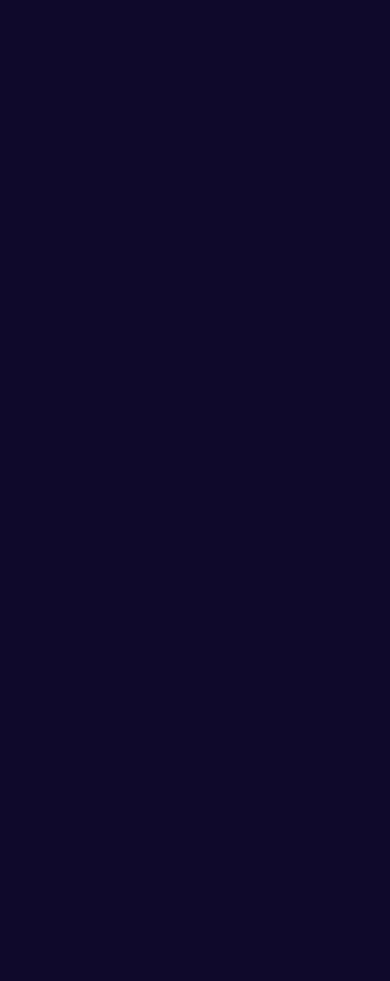
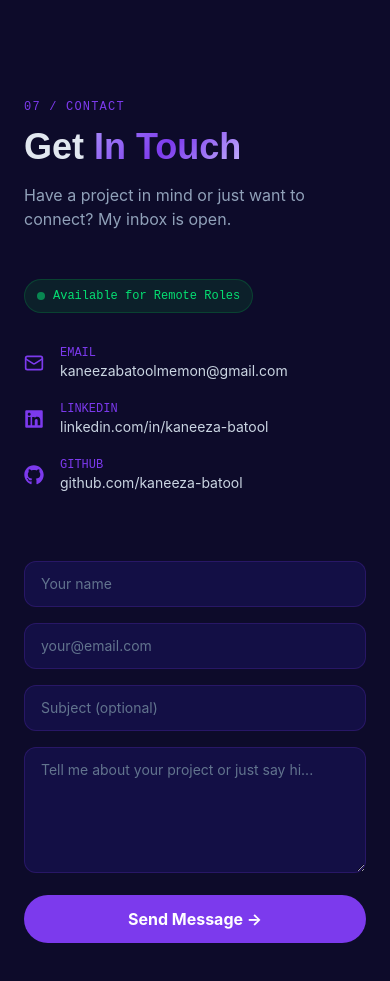
Before and after one commit to kaneeza-batool/kaneeza-batool-portfolio, a React (Vite) app: page / in a window 390 px wide. Shown: the part 9160-10141 px from the top of the page. Before the commit the page ends 9163 px from the top, so only its background shows below. Built offline with nearby package versions, Linux system fonts and the light colour scheme.

Commit message:
feat: build contact section with EmailJS form

```diff
--- a/src/App.jsx
+++ b/src/App.jsx
@@ -6,6 +6,7 @@ import Skills from  './components/Skills'
 import Projects from './components/Projects'
 import Programs from './components/Programs'
 import Journey from './components/Journey'
+import Contact from './components/Contact'
 
 function App() {
   return (
@@ -17,6 +18,7 @@ function App() {
       <Projects />
       <Programs />
       <Journey />
+      <Contact />
       <section id="contact" />
     </main>
   )
--- a/src/components/Contact.jsx
+++ b/src/components/Contact.jsx
@@ -0,0 +1,253 @@
+import { useState } from 'react'
+import { motion } from 'framer-motion'
+import { Mail, Loader2 } from 'lucide-react'
+import { FaLinkedin, FaGithub } from 'react-icons/fa'
+import emailjs from 'emailjs-com'
+
+// SETUP: Replace these with your EmailJS credentials from emailjs.com
+const EMAILJS_SERVICE_ID = ''
+const EMAILJS_TEMPLATE_ID = ''
+const EMAILJS_PUBLIC_KEY = ''
+
+const CONTACT_ITEMS = [
+  {
+    icon: <Mail size={20} className="text-brand-violet" />,
+    label: 'Email',
+    display: 'kaneezabatoolmemon@gmail.com',
+    href: 'mailto:kaneezabatoolmemon@gmail.com',
+  },
+  {
+    icon: <FaLinkedin size={20} className="text-brand-violet" />,
+    label: 'LinkedIn',
+    display: 'linkedin.com/in/kaneeza-batool',
+    href: 'https://linkedin.com/in/kaneeza-batool',
+  },
+  {
+    icon: <FaGithub size={20} className="text-brand-violet" />,
+    label: 'GitHub',
+    display: 'github.com/kaneeza-batool',
+    href: 'https://github.com/kaneeza-batool',
+  },
+]
+
+function validate(formData) {
+  const errs = {}
+  if (!formData.name || formData.name.trim().length < 2)
+    errs.name = 'Name must be at least 2 characters.'
+  if (!formData.email || !/^[^\s@]+@[^\s@]+\.[^\s@]+$/.test(formData.email))
+    errs.email = 'Please enter a valid email address.'
+  if (!formData.message || formData.message.trim().length < 10)
+    errs.message = 'Message must be at least 10 characters.'
+  return errs
+}
+
+export default function Contact() {
+  const [formState, setFormState] = useState('idle')
+  const [formData, setFormData] = useState({ name: '', email: '', subject: '', message: '' })
+  const [errors, setErrors] = useState({})
+
+  function handleChange(e) {
+    const { name, value } = e.target
+    setFormData(prev => ({ ...prev, [name]: value }))
+    if (errors[name]) setErrors(prev => ({ ...prev, [name]: undefined }))
+  }
+
+  async function handleSubmit(e) {
+    e.preventDefault()
+    const errs = validate(formData)
+    if (Object.keys(errs).length > 0) {
+      setErrors(errs)
+      return
+    }
+    setFormState('loading')
+    try {
+      const hasCredentials =
+        EMAILJS_SERVICE_ID && EMAILJS_TEMPLATE_ID && EMAILJS_PUBLIC_KEY
+      if (hasCredentials) {
+        await emailjs.send(
+          EMAILJS_SERVICE_ID,
+          EMAILJS_TEMPLATE_ID,
+          {
+            name: formData.name,
+            email: formData.email,
+            subject: formData.subject,
+            message: formData.message,
+          },
+          EMAILJS_PUBLIC_KEY
+        )
+      } else {
+        await new Promise(res => setTimeout(res, 1500))
+      }
+      setFormState('success')
+    } catch {
+      setFormState('error')
+    }
+  }
+
+  const inputClass =
+    'bg-brand-secondary/50 border border-brand-violet/20 text-white placeholder:text-slate-500 ' +
+    'focus:border-brand-violet focus:shadow-[0_0_0_3px_rgba(124,58,237,0.15)] focus:outline-none ' +
+    'rounded-xl px-4 py-3 font-body text-sm w-full transition-all'
+
+  return (
+    <section id="contact" className="py-24 relative overflow-hidden">
+      <div className="max-w-6xl mx-auto px-6">
+        <motion.div
+          initial={{ opacity: 0, y: 40 }}
+          whileInView={{ opacity: 1, y: 0 }}
+          transition={{ duration: 0.6, ease: 'easeOut' }}
+          viewport={{ once: true }}
+        >
+          <p className="font-mono text-xs text-brand-violet uppercase tracking-widest mb-3">
+            07 / Contact
+          </p>
+          <h2 className="font-display font-bold text-4xl lg:text-5xl mb-4">
+            Get <span className="gradient-text">In Touch</span>
+          </h2>
+          <p className="text-slate-400 font-body mb-12">
+            Have a project in mind or just want to connect? My inbox is open.
+          </p>
+
+          <div className="grid lg:grid-cols-2 gap-12">
+            {/* LEFT — contact info */}
+            <div>
+              <span className="bg-green-900/30 border border-green-500/20 text-green-400 font-mono text-xs px-3 py-2 rounded-full inline-flex items-center gap-2 mb-8">
+                <span className="w-2 h-2 rounded-full bg-green-400 animate-pulse" />
+                Available for Remote Roles
+              </span>
+
+              <div>
+                {CONTACT_ITEMS.map(item => (
+                  <a
+                    key={item.label}
+                    href={item.href}
+                    target="_blank"
+                    rel="noopener noreferrer"
+                    className="flex items-center gap-4 mb-5 hover:-translate-y-0.5 transition-all group"
+                  >
+                    <div className="flex-shrink-0">{item.icon}</div>
+                    <div>
+                      <p className="font-mono text-xs text-brand-violet uppercase">{item.label}</p>
+                      <p className="text-slate-300 group-hover:text-brand-violet-light text-sm transition-colors">
+                        {item.display}
+                      </p>
+                    </div>
+                  </a>
+                ))}
+              </div>
+            </div>
+
+            {/* RIGHT — contact form */}
+            <form onSubmit={handleSubmit} noValidate>
+              <div className="grid gap-4">
+                {/* Name + Email row */}
+                <div className="grid md:grid-cols-2 gap-4">
+                  <div>
+                    <input
+                      className={inputClass}
+                      type="text"
+                      name="name"
+                      placeholder="Your name"
+                      value={formData.name}
+                      onChange={handleChange}
+                      disabled={formState === 'loading' || formState === 'success'}
+                    />
+                    {errors.name && (
+                      <p className="font-mono text-xs text-red-400 mt-1">{errors.name}</p>
+                    )}
+                  </div>
+                  <div>
+                    <input
+                      className={inputClass}
+                      type="email"
+                      name="email"
+                      placeholder="your@email.com"
+                      value={formData.email}
+                      onChange={handleChange}
+                      disabled={formState === 'loading' || formState === 'success'}
+                    />
+                    {errors.email && (
+                      <p className="font-mono text-xs text-red-400 mt-1">{errors.email}</p>
+                    )}
+                  </div>
+                </div>
+
+                {/* Subject */}
+                <div>
+                  <input
+                    className={inputClass}
+                    type="text"
+                    name="subject"
+                    placeholder="Subject (optional)"
+                    value={formData.subject}
+                    onChange={handleChange}
+                    disabled={formState === 'loading' || formState === 'success'}
+                  />
+                  {errors.subject && (
+                    <p className="font-mono text-xs text-red-400 mt-1">{errors.subject}</p>
+                  )}
+                </div>
+
+                {/* Message */}
+                <div>
+                  <textarea
+                    className={inputClass}
+                    name="message"
+                    placeholder="Tell me about your project or just say hi..."
+                    rows={5}
+                    value={formData.message}
+                    onChange={handleChange}
+                    disabled={formState === 'loading' || formState === 'success'}
+                  />
+                  {errors.message && (
+                    <p className="font-mono text-xs text-red-400 mt-1">{errors.message}</p>
+                  )}
+                </div>
+              </div>
+
+              {/* Submit */}
+              <div className="mt-4">
+                {formState === 'success' ? (
+                  <button
+                    type="button"
+                    disabled
+                    className="w-full bg-green-600 text-white font-bold px-6 py-3 rounded-full opacity-100 cursor-default"
+                  >
+                    Message Sent ✓
+                  </button>
+                ) : (
+                  <button
+                    type="submit"
+                    disabled={formState === 'loading'}
+                    className="w-full bg-brand-violet text-white font-bold px-6 py-3 rounded-full hover:shadow-[0_0_30px_rgba(124,58,237,0.5)] hover:-translate-y-0.5 transition-all disabled:opacity-70 disabled:cursor-not-allowed disabled:hover:translate-y-0 disabled:hover:shadow-none inline-flex items-center justify-center gap-2"
+                  >
+                    {formState === 'loading' ? (
+                      <>
+                        <Loader2 size={16} className="animate-spin" />
+                        Sending...
+                      </>
+                    ) : (
+                      'Send Message →'
+                    )}
+                  </button>
+                )}
+
+                {formState === 'error' && (
+                  <p className="font-mono text-xs text-red-400 mt-3 text-center">
+                    Something went wrong — email me directly at{' '}
+                    <a
+                      href="mailto:kaneezabatoolmemon@gmail.com"
+                      className="underline hover:text-red-300"
+                    >
+                      kaneezabatoolmemon@gmail.com
+                    </a>
+                  </p>
+                )}
+              </div>
+            </form>
+          </div>
+        </motion.div>
+      </div>
+    </section>
+  )
+}
```
